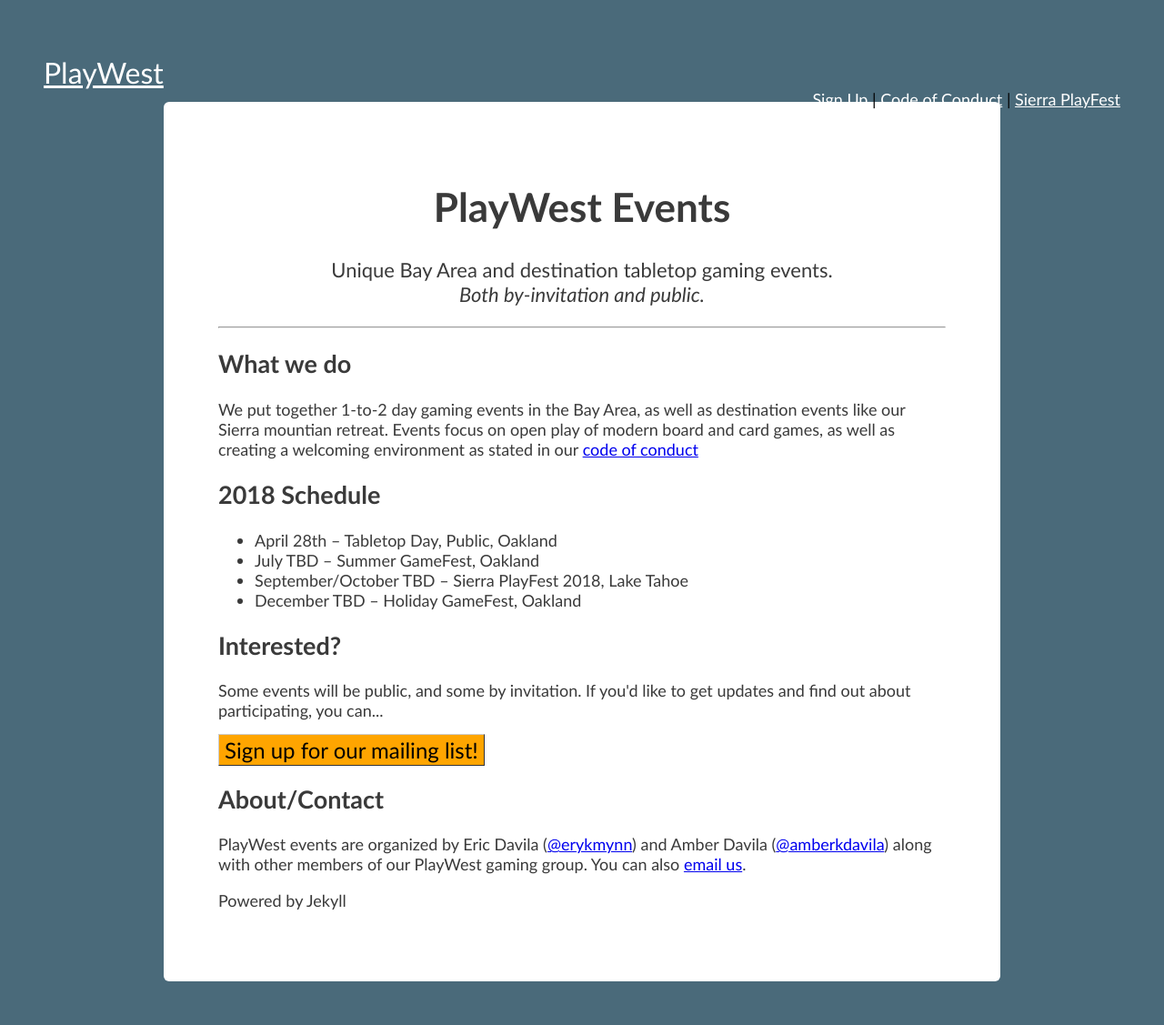
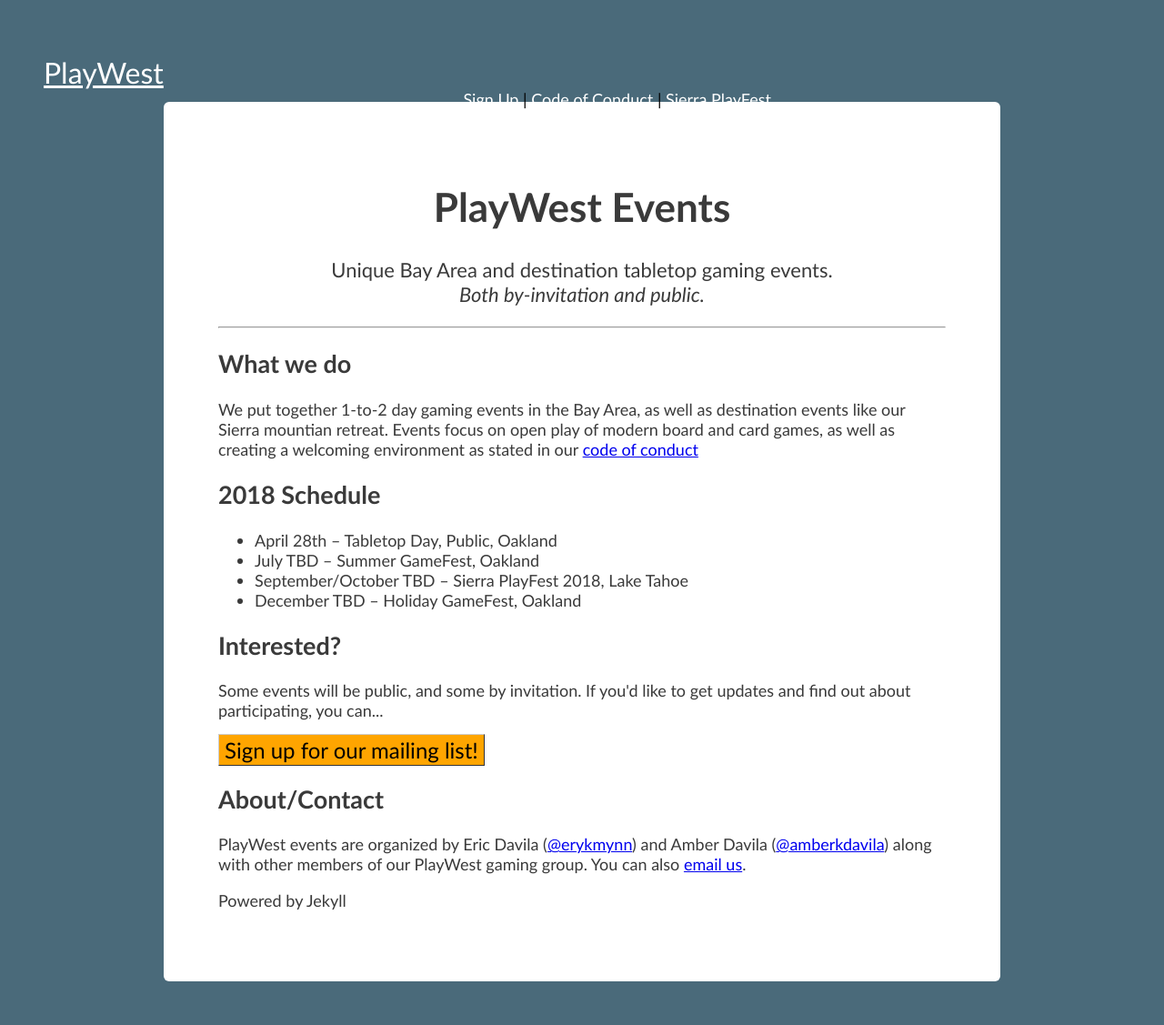
Before and after one commit to playwestcoast/playwestcoast.github.io, a Jekyll site: the page built from index.html, in a window 1280 px wide. Shown: the whole page at 91% size. Built offline with Jekyll 4.4.1, drawn with Linux system fonts in a browser that asks for light colours.

Commit message:
Update screen.scss

```diff
--- a/_sass/screen.scss
+++ b/_sass/screen.scss
@@ -6,6 +6,9 @@
 		}
 		#content-outer {
 			padding: 30px;
+		}
+		#top-bar {
+			max-width: 800px;
 			.main-menu, .site-name {
 				a {
 					color: #ffffff;
```
